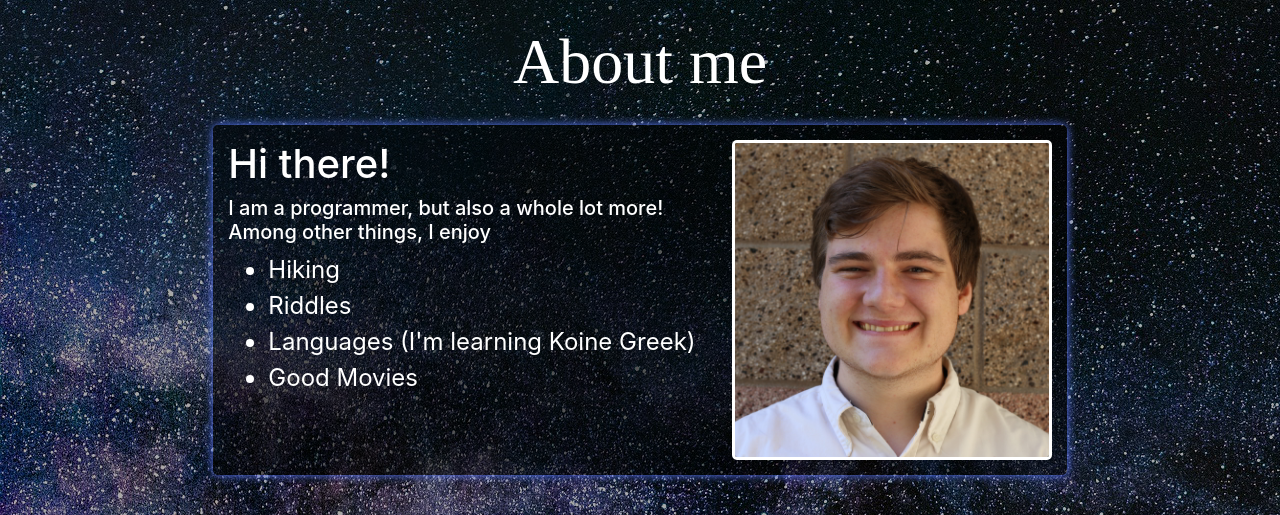
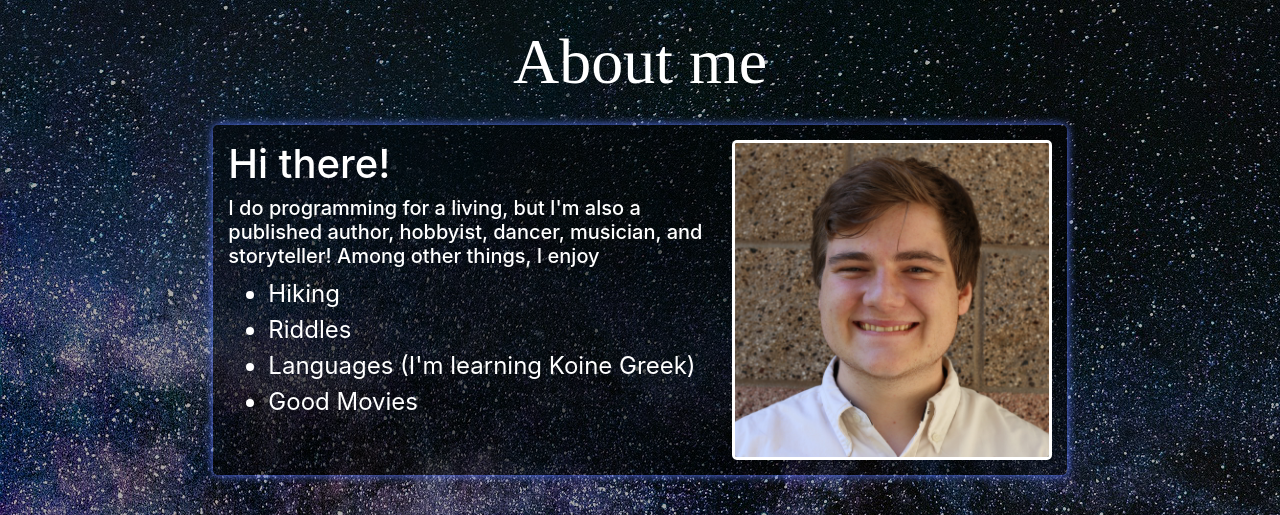
Before and after one commit to ffroggy/kul-website, a Django app: page /about/ in a window 1280 px wide. Shown: the part 65-580 px from the top of the page. Run offline with Django 3.2, Linux system fonts and the light colour scheme; parts of the project's set-up code (start-up, migrations or seed data) failed here and were passed over; some libraries are stand-ins or nearby versions; some web fonts are replaced.

Commit message:
Updated about me slightly

```diff
--- a/kulsite/about/templates/about/index.html
+++ b/kulsite/about/templates/about/index.html
@@ -8,7 +8,8 @@
         <div class="media">
             <div class="media-body">
                 <h1 class="mt-0">Hi there!</h1>
-                <h5>I am a programmer, but also a whole lot more! Among other things, I enjoy</h5>
+                <h5>I do programming for a living, but I'm also a published author, hobbyist, dancer, musician,
+                    and storyteller! Among other things, I enjoy</h5>
                 <ul class="about-list">
                     <li>Hiking</li>
                     <li>Riddles</li>
```
